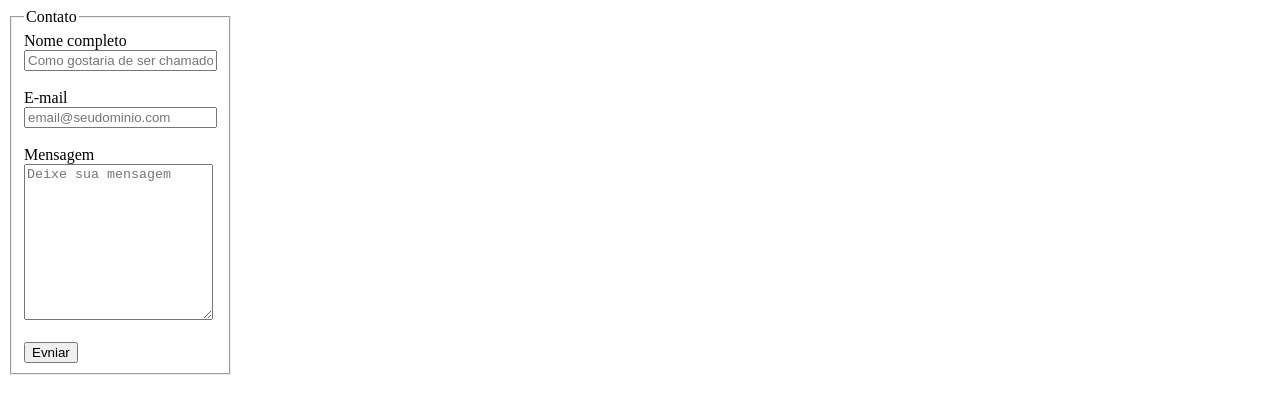
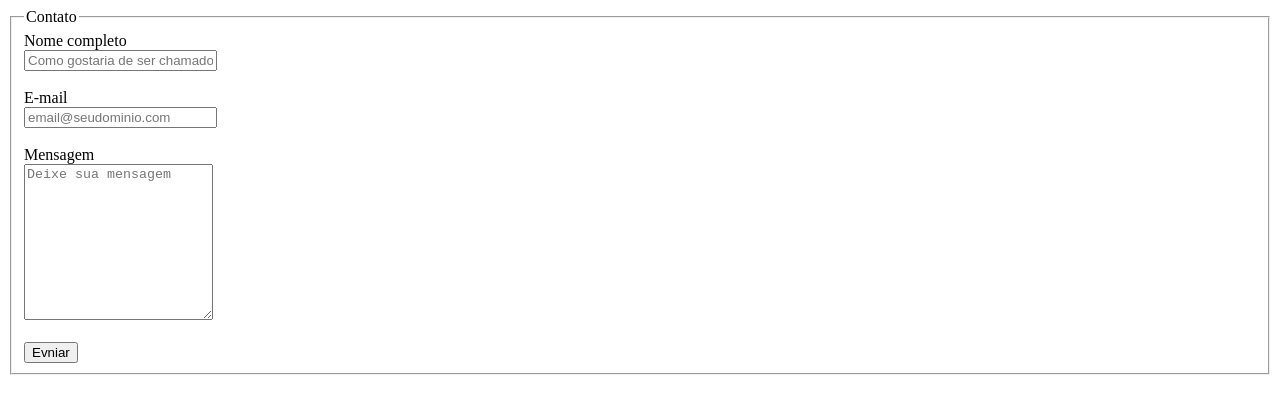
Before and after one commit to mairess/Contact-form, a plain HTML site: page index.html in a window 1280 px wide. Drawn offline with Linux system fonts and the light colour scheme.

Commit message:
add class

```diff
--- a/index.html
+++ b/index.html
@@ -4,12 +4,13 @@
     <meta charset="UTF-8">
     <meta http-equiv="X-UA-Compatible" content="IE=edge">
     <meta name="viewport" content="width=device-width, initial-scale=1.0">
+    <link rel="stylesheet" href="style.css">
     <title>Document</title>
 </head>
 <body>
 
     <form action="">
-        <fieldset style="width: 0px;">
+        <fieldset class="field">
 
         <legend>Contato</legend>
 
```
